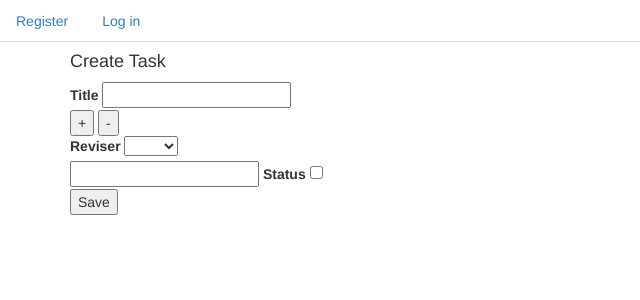
After one commit to LaerryLaessig/meerkat, a Flask app: template flask_meerkat/templates/tasks/upsert_task.html in a window 1280 px wide. The commit adds this page. Shown: the top 300 px of the page, without its empty margins (0-640 px from the left). Run offline with Flask 2, Linux system fonts and the light colour scheme; tables that the repository leaves empty hold one stand-in row (values such as "Sample post"); the template is opened without the code that fills it: values that come from a table or form of the project are taken from there, most other values are stand-ins (such as "Sample title", 1, 10 or a date in 2020); some libraries are stand-ins or nearby versions.

Commit message:
create first task page

```diff
--- /dev/null
+++ b/flask_meerkat/modules/tasks/forms_tasks.py
@@ -0,0 +1,17 @@
+from flask_wtf import FlaskForm
+from wtforms import StringField, SubmitField, FieldList, FormField, BooleanField, SelectField
+from wtforms.validators import DataRequired
+
+
+class SubTaskForm(FlaskForm):
+    subtask = StringField('Subtask', validators=[DataRequired()])
+    status = BooleanField('Status')
+
+
+class TaskForm(FlaskForm):
+    title = StringField('Title', validators=[DataRequired()])
+    reviser = SelectField('Reviser', choices=[('', ''), ('1', 'enno'), ('2', 'resi')])
+    subtasks = FieldList(FormField(SubTaskForm), min_entries=1, max_entries=25)
+    new_subtask = SubmitField('+', render_kw={'formnovalidate': True})
+    remove_last_subtask = SubmitField('-',  render_kw={'formnovalidate': True})
+    submit = SubmitField('Save')
--- a/flask_meerkat/templates/tasks/tasks.html
+++ b/flask_meerkat/templates/tasks/tasks.html
@@ -2,6 +2,9 @@
 {% block app_content %}
 <div class="signin-inner my-4 my-lg-0 bg-white shadow-soft border rounded border-gray-300 p-4 p-lg-5 w-100 fmxw-500">
     <h4>Tasks</h4>
-    comming soon...
+    <div class="d-grid" style="padding-bottom:1em;">
+            <a href="{{ url_for('create_task') }}" class="btn btn-outline-info" role="button">Create Task</a>
+    </div>
 </div>
+
 {% endblock app_content %}
--- /dev/null
+++ b/flask_meerkat/templates/tasks/upsert_task.html
@@ -0,0 +1,25 @@
+{% extends "layout.html" %}
+{% block app_content %}
+<div class="signin-inner my-4 my-lg-0 bg-white shadow-soft border rounded border-gray-300 p-4 p-lg-5 w-100 fmxw-500">
+    <h4>Create Task</h4>
+        <form method="POST" action={{url_for('create_task')}}>
+        {{ form.hidden_tag() }}
+        {{ form.title.label() }} {{ form.title }}<br>
+        {{ form.new_subtask }}
+        {{ form.remove_last_subtask }}<br>
+        {{ form.reviser.label }} {{ form.reviser }}<br>
+
+            {% for subtasks_form in form.subtasks %}
+                {{ subtasks_form.hidden_tag() }}
+                {{ subtasks_form.subtask }}
+                {{ subtasks_form.status.label() }}
+                {{ subtasks_form.status }}
+                <br>
+            {% endfor %}
+        {{ form.submit }}
+        </form>
+</div>
+
+
+
+{% endblock app_content %}
```
Also changed, not shown: flask_meerkat/modules/tasks/routes_tasks.py (+14 -0 lines).
